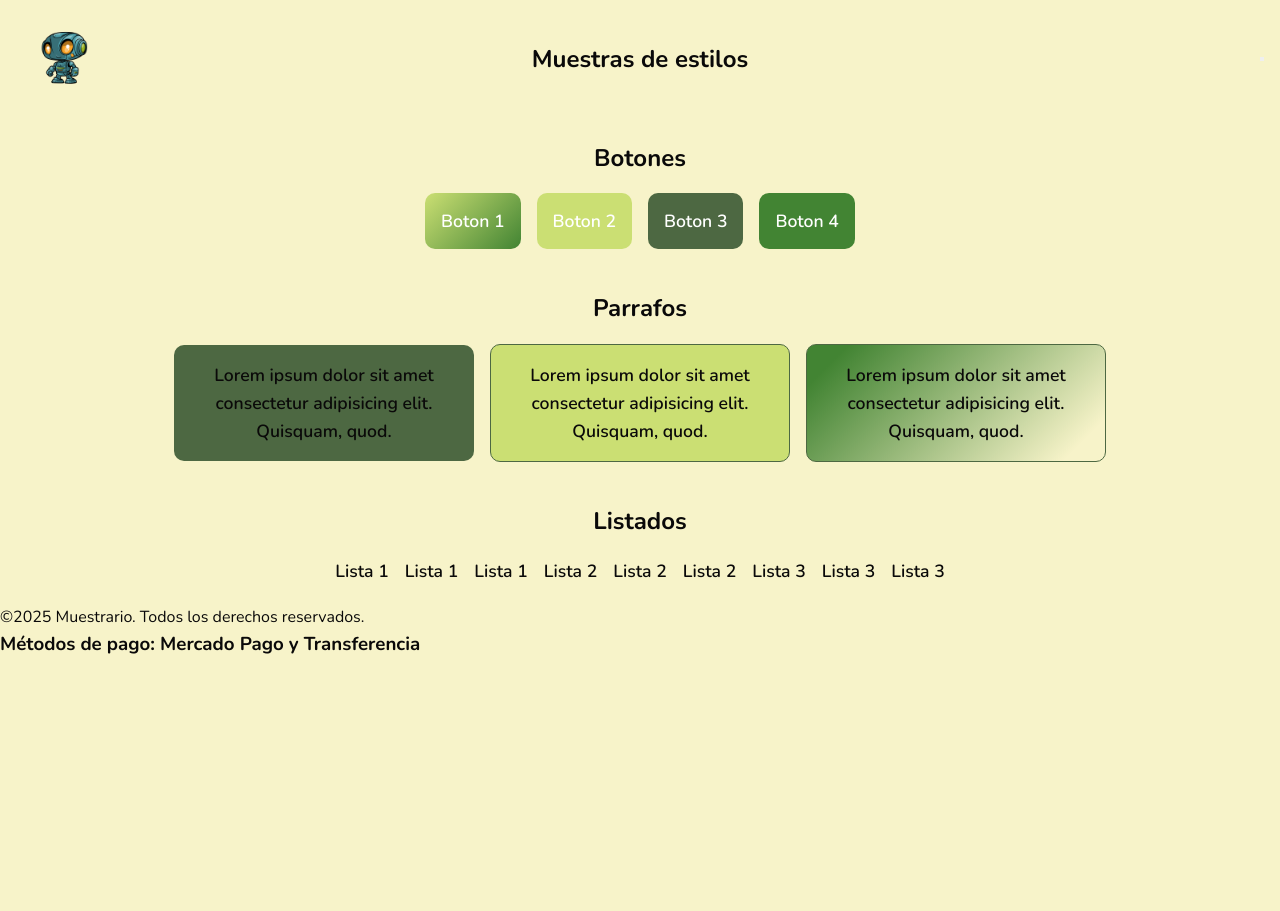
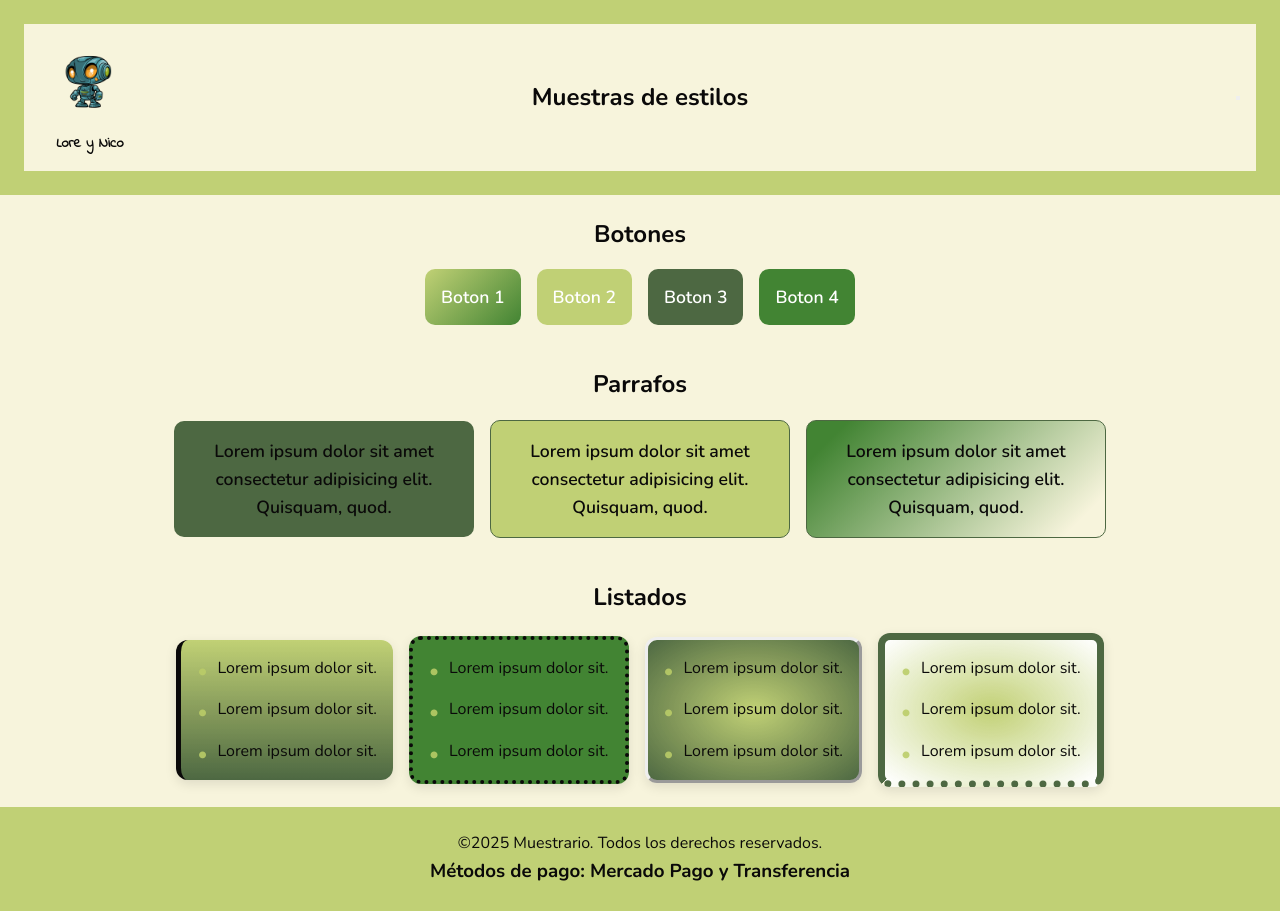
Before and after one commit to lorbeafus/muestras, a website: page index.html in a window 1280 px wide. Before the commit the page ends 800 px from the top, so only its background shows below. Drawn offline with nearby package versions, Linux system fonts and the light colour scheme.

Commit message:
agregue los estilos a listados

```diff
--- a/frontend/scss/_header.scss
+++ b/frontend/scss/_header.scss
@@ -9,8 +9,21 @@
     position: relative; // Para posicionar el h2 absolutamente
 
     .nav-logo {
+        display: flex;
+        flex-direction: column;
+        align-items: center;
+        text-decoration: none; // in case the link affects it
+
         img {
             width: 100px;
+        }
+
+        .logo-text {
+            font-size: 0.9rem;
+            font-weight: bold;
+            color: $color-text;
+            margin-top: 5px;
+            font-family: 'Indie Flower', cursive;
         }
     }
 
--- a/frontend/scss/_main.scss
+++ b/frontend/scss/_main.scss
@@ -128,16 +128,51 @@
 //============================
 
 .listado1 {
-    @extend %listado-base;
+    @extend %listado-item-base;
+    // Agregar estilos especificos aqui
+    background-image: linear-gradient(to bottom, $color-primary, $color-tertiary);
+    border-left: 5px solid $color-text;
+    transition: transform 0.3s cubic-bezier(0.175, 0.885, 0.32, 1.275);
 
+    &:hover {
+        transform: scale(1.05);
+        z-index: 2;
+    }
 }
 
 .listado2 {
-    @extend %listado-base;
+    @extend %listado-item-base;
+    // Agregar estilos especificos aqui
+    background-color: $color-secondary;
+    transition: 2s ease-in-out;
+    border: 0.25em dotted;
 
+    &:hover {
+        rotate: 1 2 1 360deg;
+    }
 }
 
 .listado3 {
-    @extend %listado-base;
+    @extend %listado-item-base;
+    // Agregar estilos especificos aqui
+    background-image: radial-gradient($color-primary, $color-tertiary);
+    transition: transform 0.3s ease, box-shadow 0.3s ease;
+    border-style: outset;
 
+
+    &:hover {
+        transform: translateY(-5px);
+        box-shadow: 0 8px 20px rgba(101, 100, 100) 0.7;
+    }
 }
+
+.listado4 {
+    @extend %listado-item-base;
+    // Agregar estilos especificos aqui
+    background-image: radial-gradient($color-primary, white);
+    writing-mode: horizontal-tb;
+    border-top: 7px solid $color-tertiary;
+    border-left: 7px solid $color-tertiary;
+    border-right: 7px solid $color-tertiary;
+    border-bottom: 7px dotted $color-tertiary;
+}
--- a/frontend/scss/bases/_extends.scss
+++ b/frontend/scss/bases/_extends.scss
@@ -57,5 +57,17 @@
     font-weight: 600;
     cursor: auto;
     text-align: center;
-    display: inline-flex;
+    display: flex;
+    flex-direction: column;
 }
+
+%listado-item-base {
+    font-family: "Nunito", sans-serif;
+    padding: $spacing-base;
+    border-radius: 12px;
+    box-shadow: 0 4px 12px rgba($color-text, 0.1);
+    display: flex;
+    flex-direction: column;
+    gap: $spacing-base;
+    cursor: pointer;
+}
--- a/frontend/scss/bases/_generales.scss
+++ b/frontend/scss/bases/_generales.scss
@@ -21,6 +21,13 @@ body {
     line-height: 1.6;
 }
 
+header {
+    background-color: $color-primary;
+    color: $color-text;
+    padding: $spacing-lg;
+    text-align: center;
+}
+
 
 // Clase para elementos visualmente ocultos pero accesibles
 // (Screen Reader Only - para lectores de pantalla y SEO)
@@ -35,3 +42,38 @@ body {
     white-space: nowrap;
     border-width: 0;
 }
+
+// Listas
+.listados {
+    display: grid;
+    grid-template-columns: repeat(auto-fit, minmax(300px, 1fr));
+    gap: $spacing-lg;
+    padding: $spacing-lg;
+    max-width: 1200px;
+    margin: 0 auto;
+
+    // Estilos generales para los spans dentro de los li
+    li span {
+        display: block;
+        position: relative;
+        padding-left: 20px; // Espacio reducido para la viñeta
+
+        // Viñeta personalizada con ::before
+        &::before {
+            content: "•"; // Viñeta
+            position: absolute;
+            left: 0;
+            color: $color-primary;
+            font-weight: bold;
+            font-size: 1.2em;
+        }
+    }
+}
+
+// Footer
+footer {
+    background-color: $color-primary;
+    color: $color-text;
+    padding: $spacing-lg;
+    text-align: center;
+}
--- a/frontend/scss/bases/_variables.scss
+++ b/frontend/scss/bases/_variables.scss
@@ -2,10 +2,10 @@
 
 //Colores
 $color-text: #0a0909;
-$color-primary: #cbdf73;
+$color-primary: #bacc68e2;
 $color-secondary: #428433;
 $color-tertiary: #4d6842;
-$color-background: #f7f3c9;
+$color-background: #f7f4dc;
 $color-azul: #1c97da;
 
 
--- a/index.html
+++ b/index.html
@@ -28,6 +28,7 @@
                 <a href="./index.html">
                     <img src="./frontend/assets/img/Logo.png" alt="Logo">
                 </a>
+                <p class="logo-text">Lore y Nico</p>
             </div>
             <h2>Muestras de estilos</h2>
 
@@ -62,25 +63,29 @@
                     Quisquam, quod.</p>
             </div>
             <!-- Listados , estilos en extends.scss-->
-            <div class="listados">
+            <ul class="listados">
                 <h2>Listados</h2>
-                <ul class="listado1">
-                    <li>Lista 1</li>
-                    <li>Lista 1</li>
-                    <li>Lista 1</li>
-                </ul>
-                <ul class="listado2">
-                    <li>Lista 2</li>
-                    <li>Lista 2</li>
-                    <li>Lista 2</li>
-                </ul>
-                <ul class="listado3">
-                    <li>Lista 3</li>
-                    <li>Lista 3</li>
-                    <li>Lista 3</li>
-                </ul>
-
-            </div>
+                <li class="listado1">
+                    <span>Lorem ipsum dolor sit.</span>
+                    <span>Lorem ipsum dolor sit.</span>
+                    <span>Lorem ipsum dolor sit.</span>
+                </li>
+                <li class="listado2">
+                    <span>Lorem ipsum dolor sit.</span>
+                    <span>Lorem ipsum dolor sit.</span>
+                    <span>Lorem ipsum dolor sit.</span>
+                </li>
+                <li class="listado3">
+                    <span>Lorem ipsum dolor sit.</span>
+                    <span>Lorem ipsum dolor sit.</span>
+                    <span>Lorem ipsum dolor sit.</span>
+                </li>
+                <li class="listado4">
+                    <span>Lorem ipsum dolor sit.</span>
+                    <span>Lorem ipsum dolor sit.</span>
+                    <span>Lorem ipsum dolor sit.</span>
+                </li>
+            </ul>
         </section>
     </main>
 
```
Also changed, not shown: frontend/assets/css/style.css, 1 other file.
